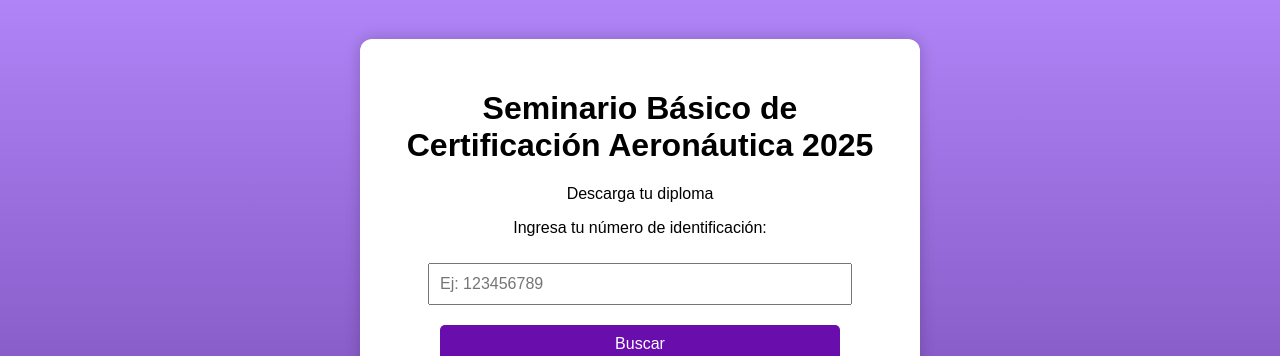
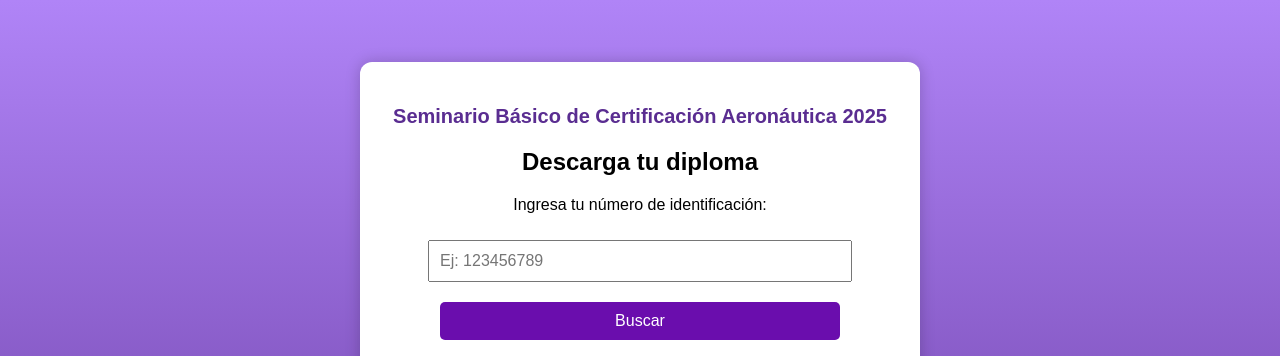
Before and after one commit to hotpadrino/seminario, a plain HTML site: page index.html in a window 1280 px wide. Shown: the top 356 px of the page. Drawn offline with Linux system fonts and the light colour scheme.

Commit message:
Update index.html

```diff
--- a/index.html
+++ b/index.html
@@ -2,7 +2,7 @@
 <html lang="es">
 <head>
   <meta charset="UTF-8">
-  <title>Descarga tu diploma</title>
+  <title>Seminario Básico de Certificación Aeronáutica 2025</title>
   <style>
     body {
       font-family: Arial, sans-serif;
@@ -24,6 +24,12 @@
       border-radius: 12px;
       box-shadow: 0 0 15px rgba(0,0,0,0.2);
       text-align: center;
+    }
+
+    h1 {
+      font-size: 20px;
+      color: #5a2d91;
+      margin-bottom: 10px;
     }
 
     input, button {
@@ -61,7 +67,7 @@
 </head>
 <body>
   <div class="container">
-    <h1>Seminario Básico de Certificación Aeronáutica 2025</h1
+    <h1>Seminario Básico de Certificación Aeronáutica 2025</h1>
     <h2>Descarga tu diploma</h2>
     <p>Ingresa tu número de identificación:</p>
     <form onsubmit="buscarDiploma(event)">
```
